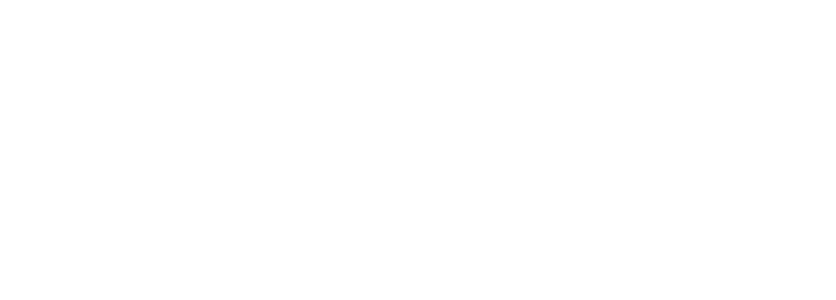
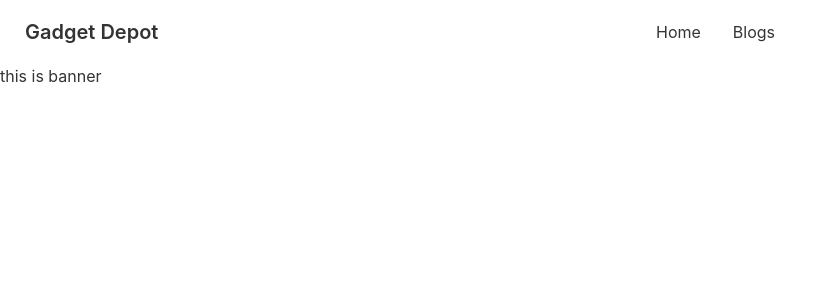
Before and after one commit to ahsanulhasankabbo/gadget-depot-client-side, a React (Create React App) app: page / in a window 1280 px wide. Shown: the top 300 px of the page, without its empty margins (0-836 px from the left). Built offline with nearby package versions, Linux system fonts and the light colour scheme.

Commit message:
navbar add

```diff
--- /dev/null
+++ b/postcss.config.js
@@ -0,0 +1,6 @@
+module.exports = {
+  plugins: {
+    tailwindcss: {},
+    autoprefixer: {},
+  },
+}
--- a/src/App.js
+++ b/src/App.js
@@ -1,10 +1,17 @@
-import logo from './logo.svg';
+import { Route, Routes } from 'react-router-dom';
 import './App.css';
+import Blogs from './Pages/Blogs/Blogs';
+import Banner from './Pages/Home/Banner';
+import Header from './Pages/Shared/Header';
 
 function App() {
   return (
     <div>
-
+      <Header></Header>
+      <Routes>
+        <Route path='/' element={<Banner></Banner>}></Route>
+        <Route path='/blogs' element={<Blogs></Blogs>}></Route>
+      </Routes>
     </div>
   );
 }
--- /dev/null
+++ b/src/Pages/Blogs/Blogs.js
@@ -0,0 +1,11 @@
+import React from 'react';
+
+const Blogs = () => {
+    return (
+        <div>
+            <h1>this is blogs</h1>
+        </div>
+    );
+};
+
+export default Blogs;
--- /dev/null
+++ b/src/Pages/Home/Banner.js
@@ -0,0 +1,11 @@
+import React from 'react';
+
+const Banner = () => {
+    return (
+        <div>
+            <h1>this is banner</h1>
+        </div>
+    );
+};
+
+export default Banner;
--- /dev/null
+++ b/src/Pages/Shared/Header.js
@@ -0,0 +1,31 @@
+import React from 'react';
+import { Link } from 'react-router-dom';
+
+const Header = () => {
+    const menuItems = <>
+    <li><Link to='/'>Home</Link> </li>
+    <li><Link to='/blogs'>Blogs</Link> </li>
+    </>
+    return (
+        <div class="navbar bg-base-100">
+            <div class="navbar-start">
+                <div class="dropdown">
+                    <label tabindex="0" class="btn btn-ghost lg:hidden">
+                        <svg xmlns="http://www.w3.org/2000/svg" class="h-5 w-5" fill="none" viewBox="0 0 24 24" stroke="currentColor"><path stroke-linecap="round" stroke-linejoin="round" stroke-width="2" d="M4 6h16M4 12h8m-8 6h16" /></svg>
+                    </label>
+                    <ul tabindex="0" class="menu menu-compact dropdown-content mt-3 p-2 shadow bg-base-100 rounded-box w-52">
+                        {menuItems}
+                    </ul>
+                </div>
+                <Link to='/' class="btn btn-ghost normal-case text-xl">Gadget Depot</Link>
+            </div>
+            <div class="navbar-center hidden lg:flex">
+                <ul class="menu menu-horizontal p-0">
+                    {menuItems}
+                </ul>
+            </div>
+        </div>
+    );
+};
+
+export default Header;
--- a/src/index.css
+++ b/src/index.css
@@ -1,3 +1,7 @@
+@tailwind base;
+@tailwind components;
+@tailwind utilities;
+
 body {
   margin: 0;
   font-family: -apple-system, BlinkMacSystemFont, 'Segoe UI', 'Roboto', 'Oxygen',
--- a/src/index.js
+++ b/src/index.js
@@ -3,12 +3,15 @@
 import './index.css';
 import App from './App';
 import reportWebVitals from './reportWebVitals';
+import { BrowserRouter } from 'react-router-dom';
 
 const root = ReactDOM.createRoot(document.getElementById('root'));
 root.render(
-  <React.StrictMode>
-    <App />
-  </React.StrictMode>
+  <BrowserRouter>
+    <React.StrictMode>
+      <App />
+    </React.StrictMode>
+  </BrowserRouter>
 );
 
 // If you want to start measuring performance in your app, pass a function
--- /dev/null
+++ b/tailwind.config.js
@@ -0,0 +1,24 @@
+module.exports = {
+  content: [
+    "./src/**/*.{js,jsx,ts,tsx}",
+  ],
+  theme: {
+    extend: {},
+  },
+  daisyui: {
+    themes: [
+      {
+        mytheme: {
+          primary: "#FC9C12",
+          secondary: "#f6d860",
+          accent: "#37cdbe",
+          neutral: "#3d4451",
+          "base-100": "#ffffff",
+        },
+      },
+      "dark",
+      "cupcake",
+    ],
+  },
+  plugins: [require("daisyui")],
+}
```
Also changed, not shown: package.json (+7 -0 lines), 1 other file (tests, documents, lock files or other folders).
